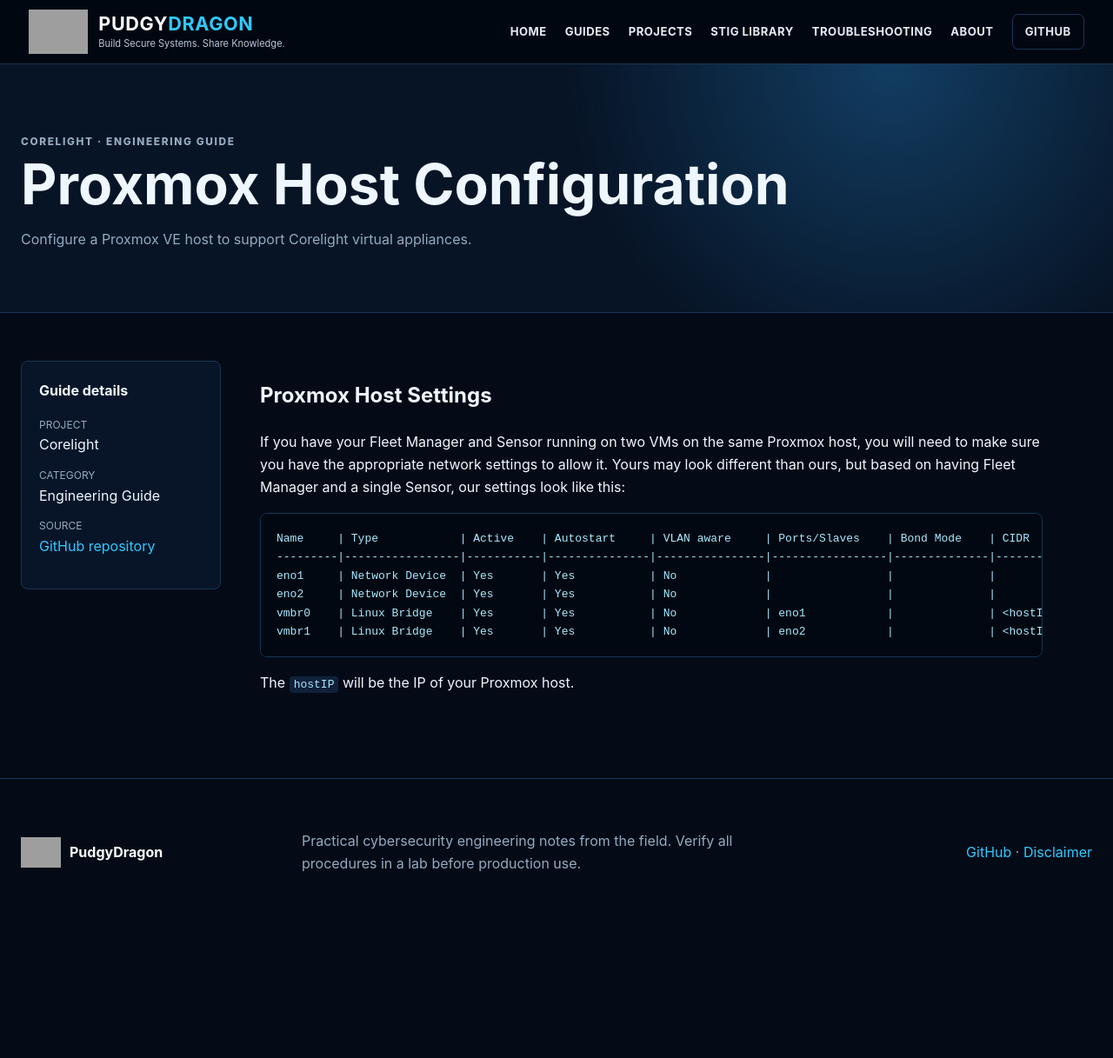
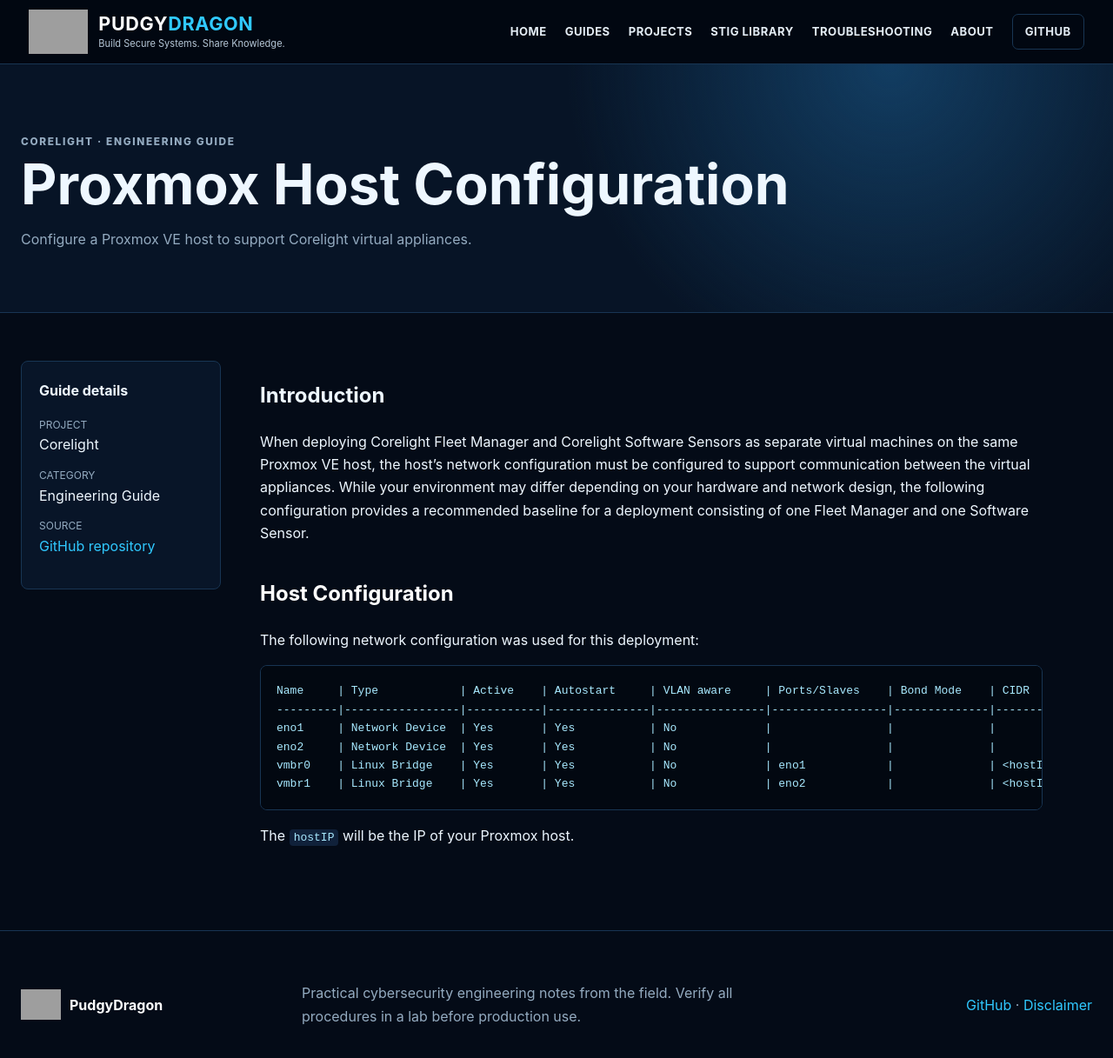
Before and after one commit to PudgyDragon/pudgydragon.github.io, a Jekyll site: the page built from _guides/corelight-vmwaresensor-proxmox-host-settings.md, in a window 1280 px wide and 1240 px high. Shown: the top 1217 px of the window at 87% size. Built offline with Jekyll 4.4.1, drawn with Linux system fonts in a browser that asks for light colours; grey boxes are pictures that could not be loaded.

Commit message:
Update corelight-vmwaresensor-proxmox-host-settings.md

````diff
--- a/_guides/corelight-vmwaresensor-proxmox-host-settings.md
+++ b/_guides/corelight-vmwaresensor-proxmox-host-settings.md
@@ -6,9 +6,13 @@
 source_url: "https://github.com/PudgyDragon/Corelight/blob/main/VMwareSensor/Proxmox_Host_Settings.md"
 ---
 
-# Proxmox Host Settings
+# Introduction
 
-If you have your Fleet Manager and Sensor running on two VMs on the same Proxmox host, you will need to make sure you have the appropriate network settings to allow it. Yours may look different than ours, but based on having Fleet Manager and a single Sensor, our settings look like this:
+When deploying Corelight Fleet Manager and Corelight Software Sensors as separate virtual machines on the same Proxmox VE host, the host's network configuration must be configured to support communication between the virtual appliances. While your environment may differ depending on your hardware and network design, the following configuration provides a recommended baseline for a deployment consisting of one Fleet Manager and one Software Sensor.
+
+## Host Configuration
+
+The following network configuration was used for this deployment:
 
 ```
 Name     | Type            | Active    | Autostart     | VLAN aware     | Ports/Slaves    | Bond Mode    | CIDR         | Gateway
````
